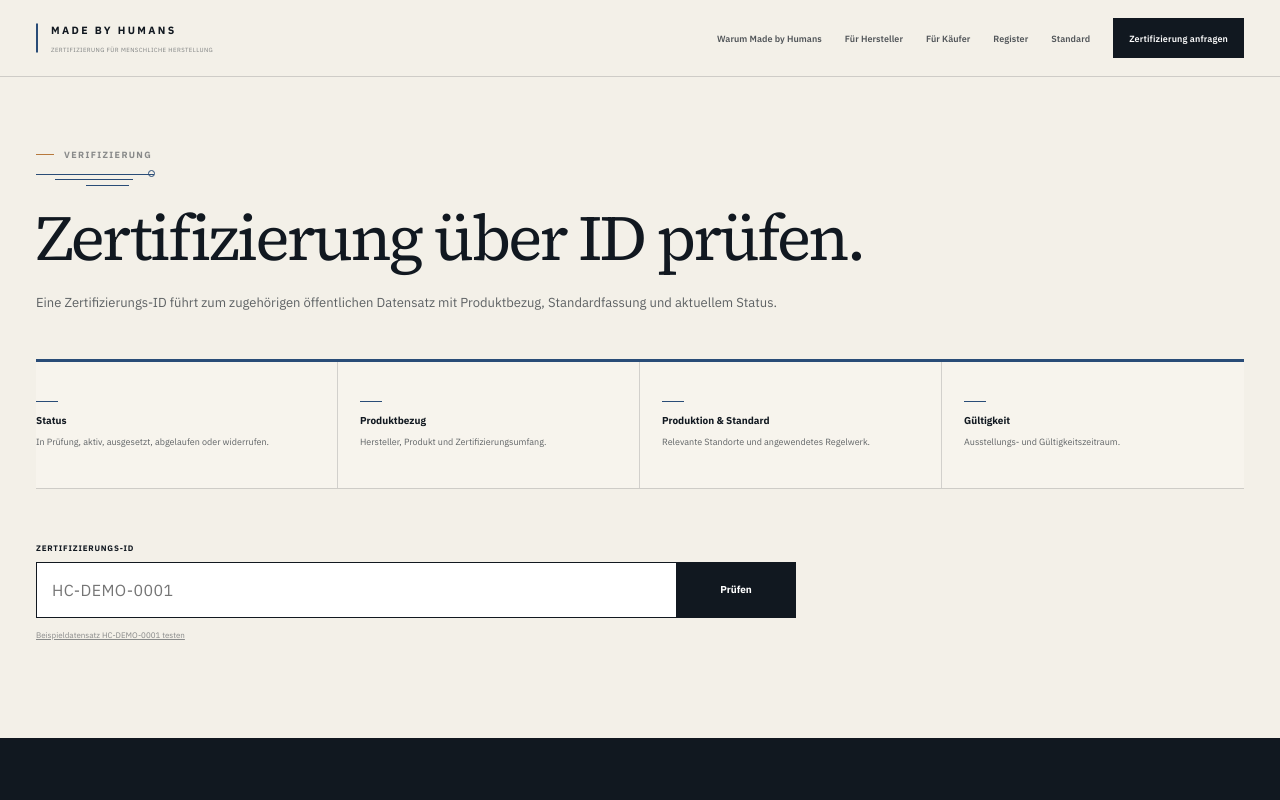
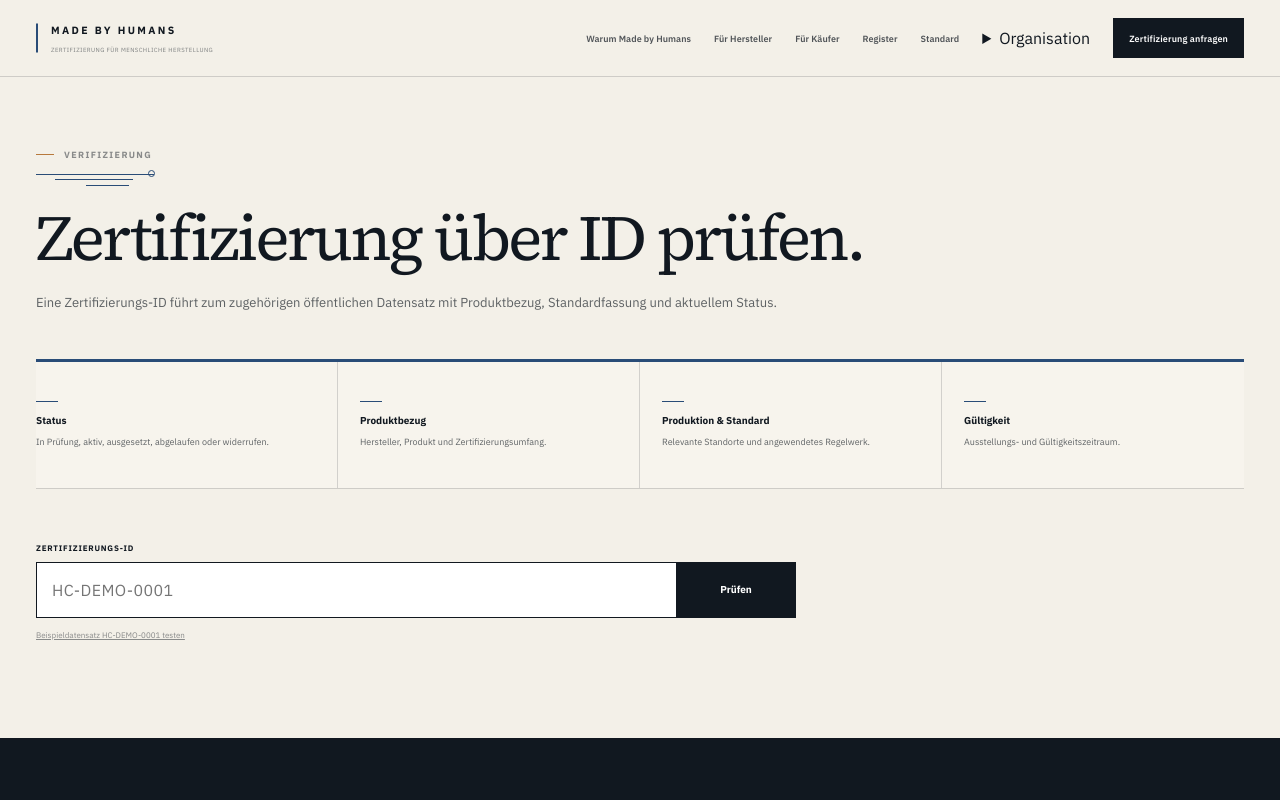
Before and after one commit to dennis-glaser-coder/human-certification-web, a Next.js app: page /pruefen in a window 1280 px wide. Shown: the top 800 px of the page. Built offline with nearby package versions, Linux system fonts and the light colour scheme.

Commit message:
Add organisation dropdown to desktop navigation

```diff
--- a/src/components/SiteHeader.js
+++ b/src/components/SiteHeader.js
@@ -18,6 +18,17 @@ export default function SiteHeader() {
           <Link href="/fuer-kaeufer">Für Käufer</Link>
           <Link href="/register">Register</Link>
           <Link href="/standard">Standard</Link>
+
+          <details className="desktopNavDropdown">
+            <summary>Organisation</summary>
+            <div className="desktopNavDropdownPanel">
+              <Link href="/ueber-uns">Über uns</Link>
+              <Link href="/dokumente">Dokumente</Link>
+              <Link href="/transparenz">Transparenz & Integrität</Link>
+              <Link href="/verfahren">Beschwerden & Einsprüche</Link>
+            </div>
+          </details>
+
           <Link className="navVerify" href="/fuer-hersteller#zertifizierungsanfrage">Zertifizierung anfragen</Link>
         </nav>
 
```
